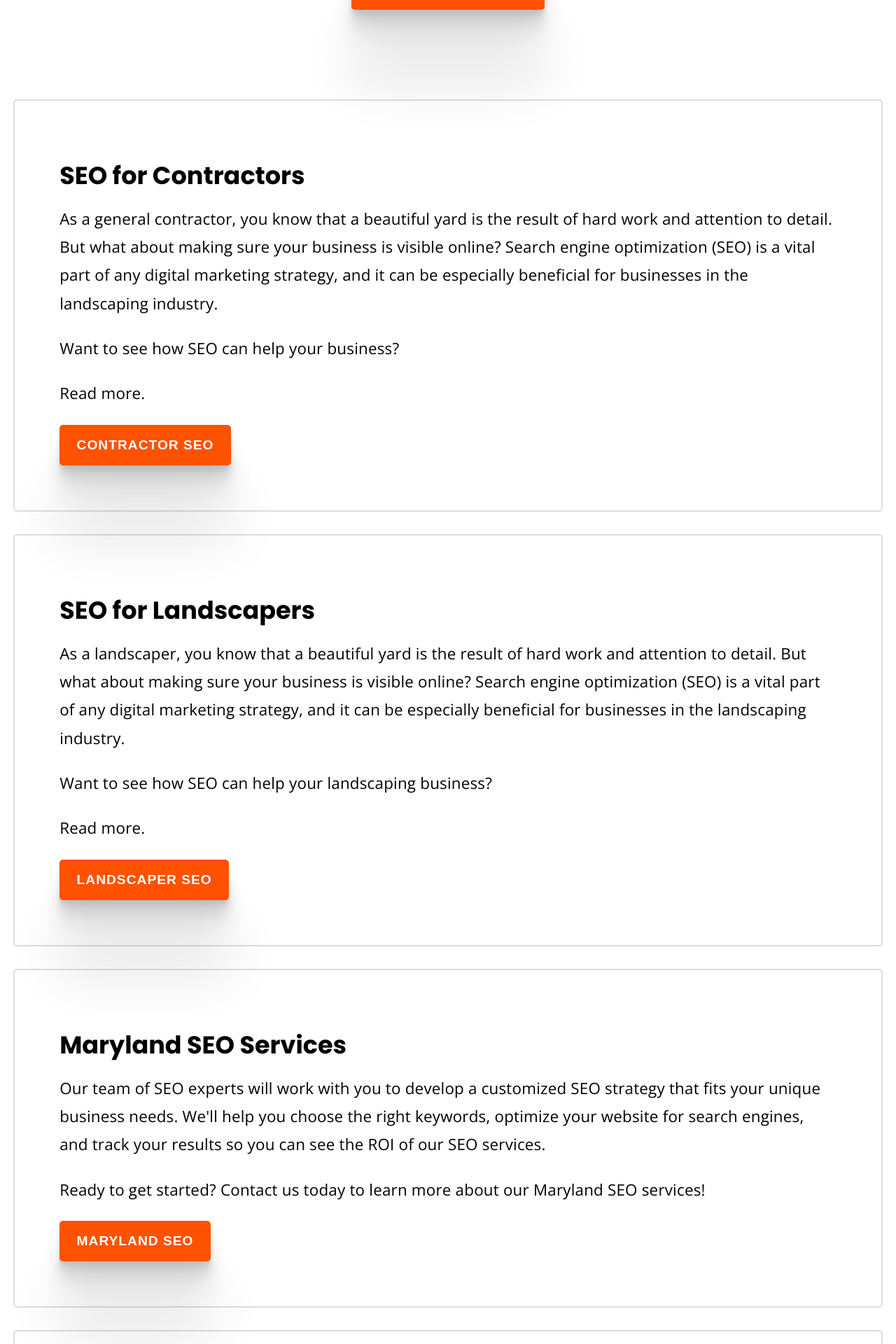
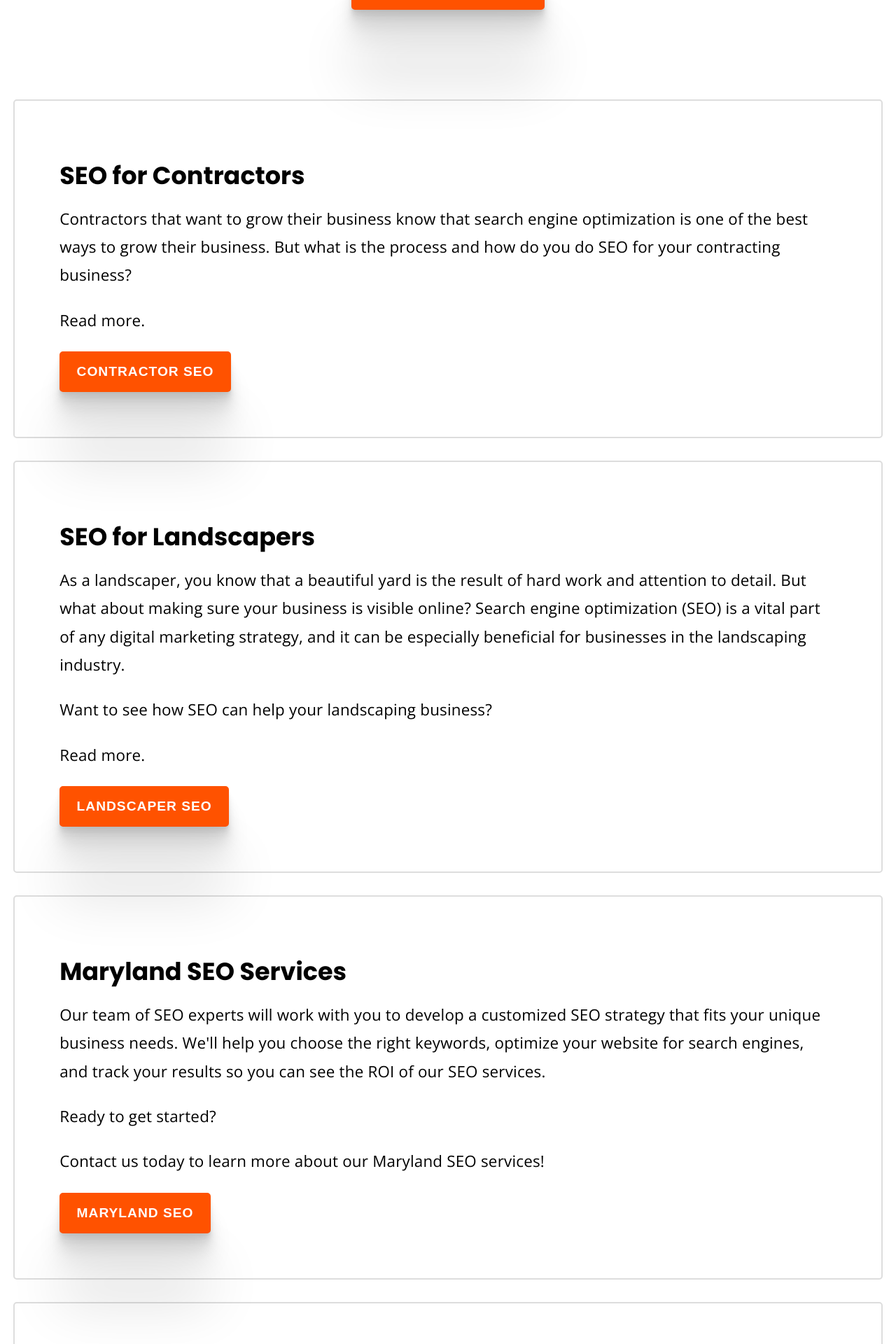
Before and after one commit to kgb4000/bowieseo, a Next.js app: page /seo-services in a window 1280 px wide. Shown: the part 947-2867 px from the top of the page at 70% size. Built offline with nearby package versions, Linux system fonts and the light colour scheme.

Commit message:
Made changes to maryland seo company page

```diff
--- a/pages/seo-services.js
+++ b/pages/seo-services.js
@@ -58,14 +58,11 @@ const Services = () => {
                 <div className="card-info">
                   <h3>SEO for Contractors</h3>
                   <p>
-                    As a general contractor, you know that a beautiful yard is
-                    the result of hard work and attention to detail. But what
-                    about making sure your business is visible online? Search
-                    engine optimization (SEO) is a vital part of any digital
-                    marketing strategy, and it can be especially beneficial for
-                    businesses in the landscaping industry.
+                    Contractors that want to grow their business know that
+                    search engine optimization is one of the best ways to grow
+                    their business. But what is the process and how do you do
+                    SEO for your contracting business?
                   </p>
-                  <p>Want to see how SEO can help your business?</p>
                   <p>Read more.</p>
                   <Link href="/seo-for-contractors" passHref>
                     <Button>Contractor SEO</Button>
@@ -104,9 +101,10 @@ const Services = () => {
                     your website for search engines, and track your results so
                     you can see the ROI of our SEO services.
                   </p>
+                  <p>Ready to get started?</p>
                   <p>
-                    Ready to get started? Contact us today to learn more about
-                    our Maryland SEO services!
+                    Contact us today to learn more about our Maryland SEO
+                    services!
                   </p>
 
                   <Link href="/maryland-seo-services" passHref>
```
Also changed, not shown: pages/free-mini-seo-audit.js (+11 -9 lines), pages/maryland-seo-company.js (+6 -3 lines).
